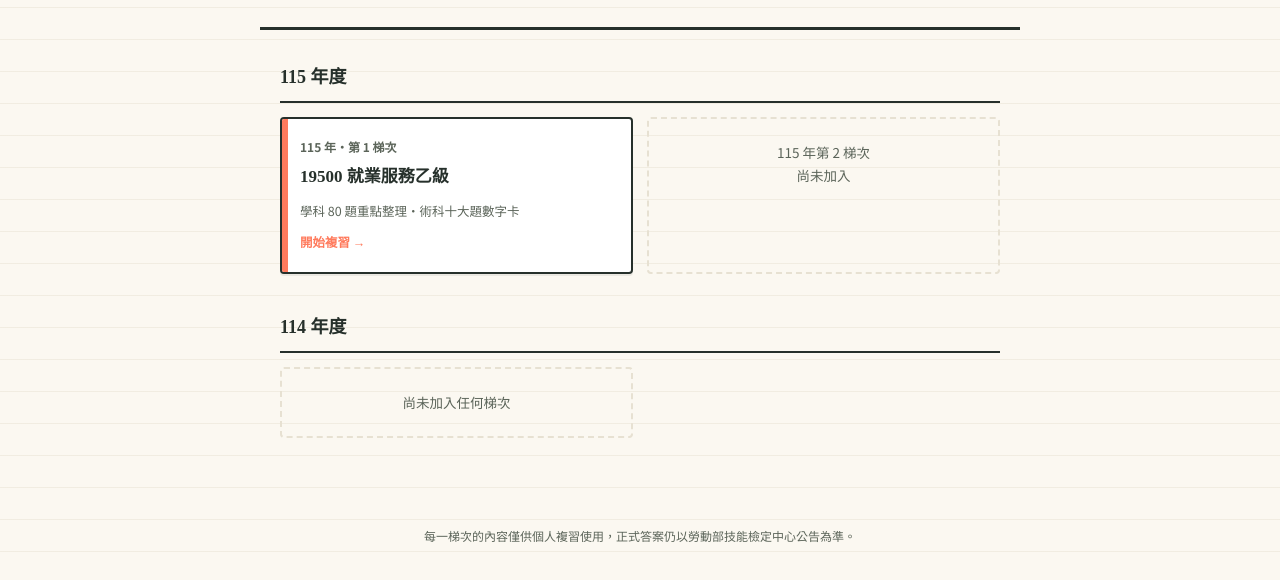
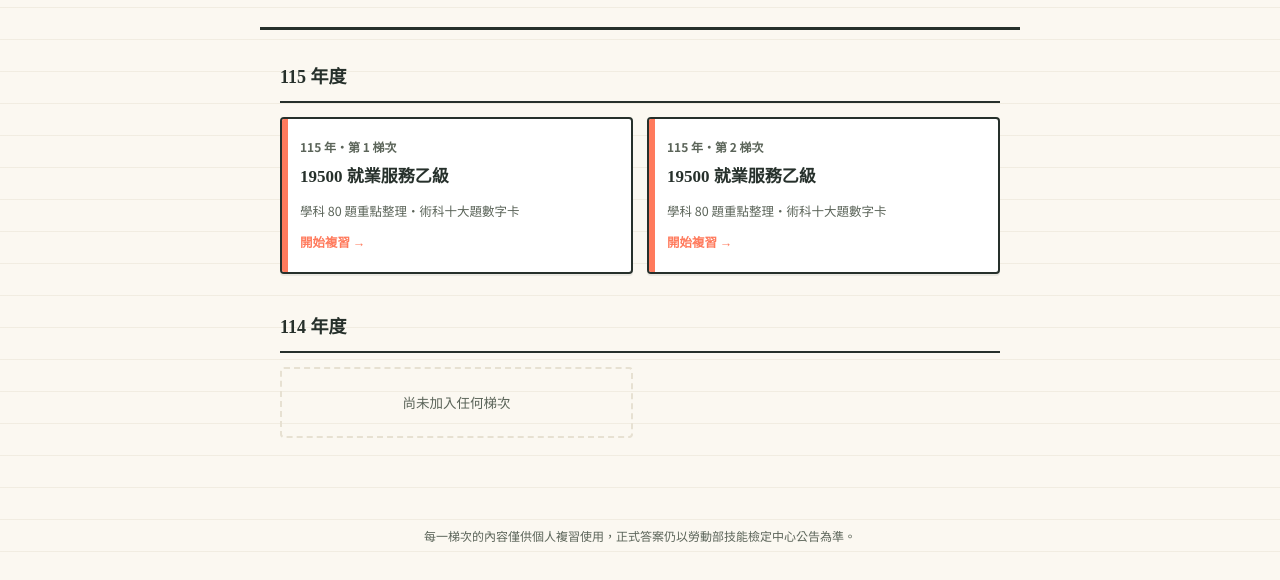
Before and after one commit to nanami523/job-test, a plain HTML site: page index.html in a window 1280 px wide. Shown: the part 248-828 px from the top of the page. Drawn offline with Linux system fonts and the light colour scheme.

Commit message:
Update index.html

```diff
--- a/index.html
+++ b/index.html
@@ -100,7 +100,12 @@
         <span class="exam-go">開始複習 →</span>
       </a>
 
-      <div class="placeholder">115 年第 2 梯次<br>尚未加入</div>
+        <a class="examCard" href="exams/115-2.html" style="--tagcolor:var(--coral)">
+        <div class="exam-session">115 年・第 2 梯次</div>
+        <div class="exam-title">19500 就業服務乙級</div>
+        <div class="exam-desc">學科 80 題重點整理・術科十大題數字卡</div>
+        <span class="exam-go">開始複習 →</span>
+      </a>
 
     </div>
   </div>
```
